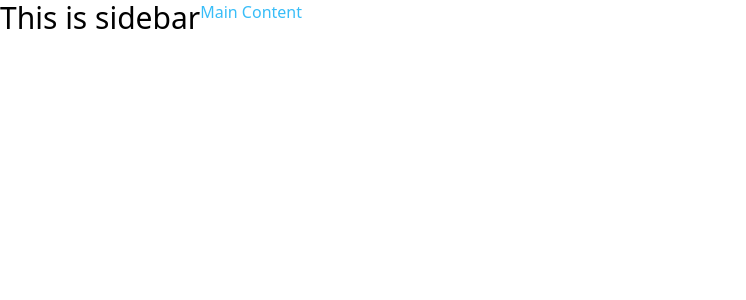
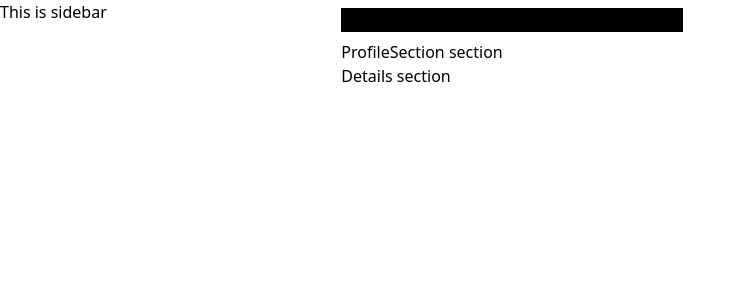
Before and after one commit to Sharan-ram/covalent-test, a React (Create React App) app: page / in a window 1280 px wide. Shown: the top 300 px of the page, without its empty margins (0-746 px from the left). Built offline with nearby package versions, Linux system fonts and the light colour scheme.

Commit message:
Create components skeleton

```diff
--- a/src/App.js
+++ b/src/App.js
@@ -1,11 +1,7 @@
 import Layout from "./Layout";
 
 function App() {
-  return (
-    <div>
-      <Layout />
-    </div>
-  );
+  return <Layout />;
 }
 
 export default App;
--- /dev/null
+++ b/src/Components/AtomicComponents/Input.js
@@ -0,0 +1,12 @@
+function Input({ value, onChange }) {
+  return (
+    <input
+      className="w-2/5 bg-black"
+      type="text"
+      value={value}
+      onChange={onChange}
+    />
+  );
+}
+
+export default Input;
--- /dev/null
+++ b/src/Components/CompositeComponents/DetailSection.js
@@ -0,0 +1,5 @@
+function DetailSection() {
+  return <div> Details section</div>;
+}
+
+export default DetailSection;
--- /dev/null
+++ b/src/Components/CompositeComponents/ProfileSection.js
@@ -0,0 +1,5 @@
+function ProfileSection() {
+  return <div> ProfileSection section</div>;
+}
+
+export default ProfileSection;
--- /dev/null
+++ b/src/Components/CompositeComponents/SearchSection.js
@@ -0,0 +1,14 @@
+import { useState } from "react";
+
+import Input from "../AtomicComponents/Input";
+
+function SearchSection() {
+  const [value, setValue] = useState("");
+  return (
+    <div className="py-2">
+      <Input value={value} onChange={(e) => setValue(e.target.value)} />
+    </div>
+  );
+}
+
+export default SearchSection;
--- a/src/Layout.js
+++ b/src/Layout.js
@@ -1,12 +1,12 @@
 import MainContent from "./MainContent";
 
 const SideBar = () => {
-  return <div className="text-3xl">This is sidebar</div>;
+  return <div className="w-1/5">This is sidebar</div>;
 };
 
 const Layout = () => {
   return (
-    <div className="flex">
+    <div className="flex w-full">
       <SideBar />
       <MainContent />
     </div>
--- a/src/MainContent.js
+++ b/src/MainContent.js
@@ -1,5 +1,17 @@
+import SearchSection from "./Components/CompositeComponents/SearchSection";
+import ProfileSection from "./Components/CompositeComponents/ProfileSection";
+import DetailSection from "./Components/CompositeComponents/DetailSection";
+
 const MainContent = () => {
-  return <div className="text-sky-400 text-center">Main Content</div>;
+  return (
+    <div className="w-4/5">
+      <div className="w-5/6 mx-auto">
+        <SearchSection />
+        <ProfileSection />
+        <DetailSection />
+      </div>
+    </div>
+  );
 };
 
 export default MainContent;
--- a/src/assets/main.css
+++ b/src/assets/main.css
@@ -454,20 +454,41 @@ video {
   --tw-backdrop-sepia:  ;
 }
 
+.mx-auto {
+  margin-left: auto;
+  margin-right: auto;
+}
+
 .flex {
   display: flex;
 }
 
-.text-center {
-  text-align: center;
+.w-1\/5 {
+  width: 20%;
 }
 
-.text-3xl {
-  font-size: 1.875rem;
-  line-height: 2.25rem;
+.w-full {
+  width: 100%;
 }
 
-.text-sky-400 {
-  --tw-text-opacity: 1;
-  color: rgb(56 189 248 / var(--tw-text-opacity));
+.w-4\/5 {
+  width: 80%;
 }
+
+.w-5\/6 {
+  width: 83.333333%;
+}
+
+.w-2\/5 {
+  width: 40%;
+}
+
+.bg-black {
+  --tw-bg-opacity: 1;
+  background-color: rgb(0 0 0 / var(--tw-bg-opacity));
+}
+
+.py-2 {
+  padding-top: 0.5rem;
+  padding-bottom: 0.5rem;
+}
```
